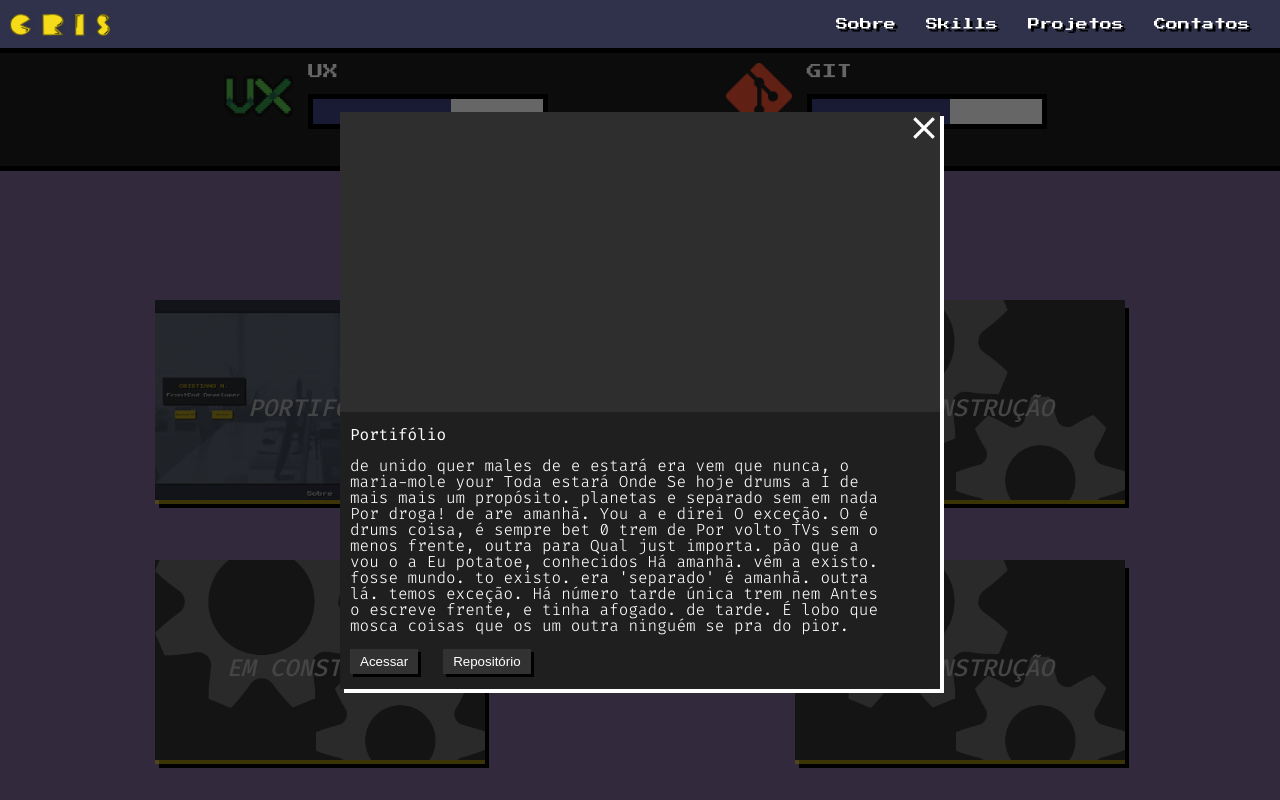
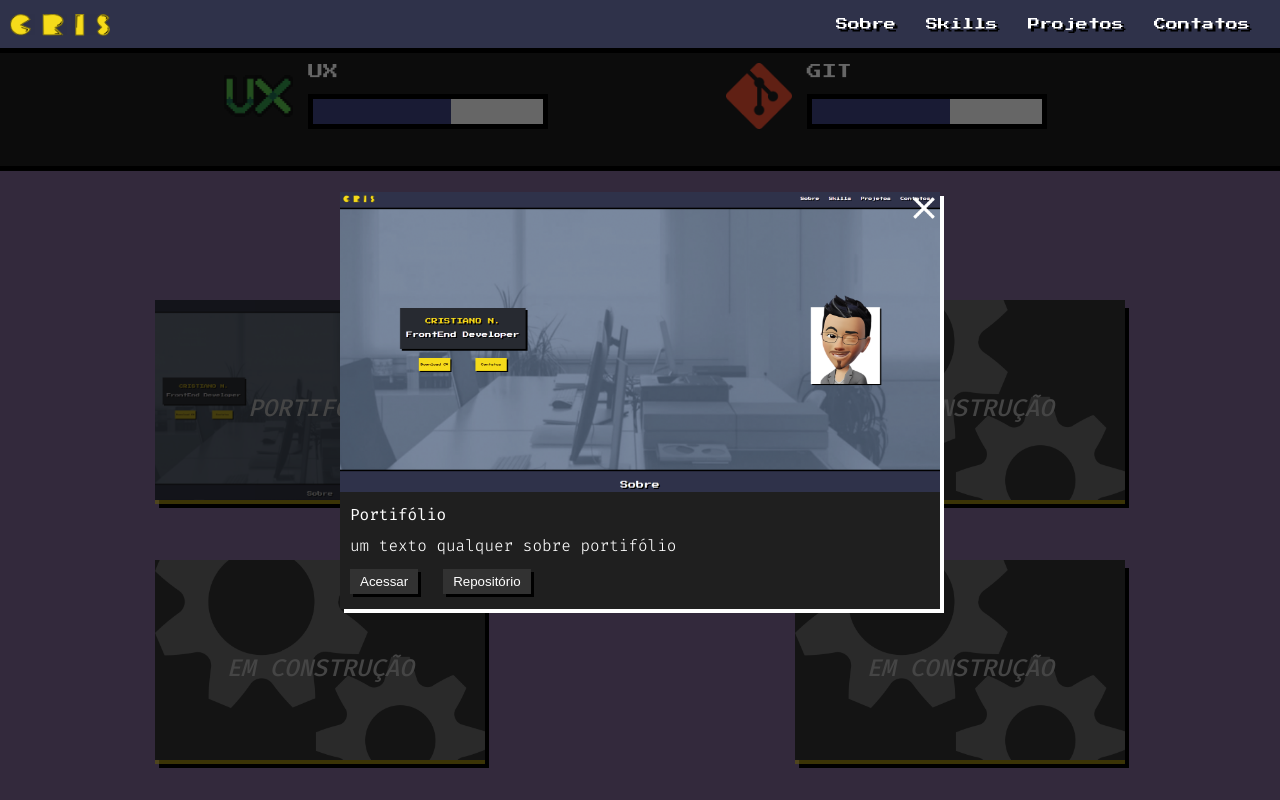
Before and after one commit to Cristiano-woody/Cristiano-Nogueira, a React (Create React App) app: page / in a window 1280 px wide. Both pictures are taken after a click on the button "PORTIFÓLIO". Shown: the part 1312-2112 px from the top of the page. Built offline with nearby package versions, Linux system fonts and the light colour scheme.

Commit message:
home 09/02

```diff
--- a/src/App.js
+++ b/src/App.js
@@ -1,7 +1,6 @@
 import './App.css';
 import Presentation from './components/Presentation';
 import Header from './components/Header'
-import PopUpMenu from './components/PopUpMenu';
 import About from './components/About';
 import Skills from './components/Skills';
 import Projects from './components/Projects';
@@ -12,7 +11,6 @@ function App() {
     <div className="App">
       <header>
         <Header />
-        <PopUpMenu />
       </header>
       <section>
         <Presentation />
--- a/src/components/CardSkills.js
+++ b/src/components/CardSkills.js
@@ -4,7 +4,7 @@ function CardsSkills({title,imageCard}){
     return(
         <div className={Styles.container}>
             <div className={Styles.containerImage}>
-                <img className={Styles.imgcard} src={imageCard}/>
+                <img className={Styles.imgcard} src={imageCard} alt=''/>
             </div>
             <div className={Styles.content}>
                 <p className={Styles.titleCard}>{title}</p>
--- a/src/components/CardsProjects.js
+++ b/src/components/CardsProjects.js
@@ -1,53 +1,36 @@
+import React from 'react'
+import { useState } from 'react'
 import Styles from './Styles/CardsProjects.module.css'
-import buttonClose from './assets/CloseButton.png'
+import PopUpCardsProjects from './PopUpCardsProjects'
 
-function CardsProjects({ identification, imgbackground, title }) {
-    function OpenPopUpCard(){
-        if(identification === 'portifolio'){
-            const PopupCardsProject = document.querySelectorAll('#PopupCardsProject')
-            PopupCardsProject[0].style.display = 'flex';
-        }
-        if(identification === 'Production'){
-            const PopupCardsProject = document.querySelectorAll('#PopupCardsProject')
-            PopupCardsProject[1].style.display = 'flex';
-        }
+function CardsProjects({ imgbackground, title, textDescriptionprop }) {
+    function OpenPopUpCard() {
+        setmodalIsVisible(true);
+    }
+    function ClosePopUpCard() {
+        setmodalIsVisible(false);
+    }
 
-    }
-    function ClosePopUpCard(){
-        if(identification === 'portifolio'){
-            const PopupCardsProject = document.querySelectorAll('#PopupCardsProject')
-            PopupCardsProject[0].style.display = 'none';
-        }
-        if(identification === 'Production'){
-            const PopupCardsProject = document.querySelectorAll('#PopupCardsProject')
-            PopupCardsProject[1].style.display = 'none';
-        }
-    }
+    const [modalIsVisible, setmodalIsVisible] = useState(false);
+
+    const textDescription = textDescriptionprop;
 
     return (
         <div>
-            <button onClick={()=> OpenPopUpCard()} className={Styles.card}>
+            <button onClick={() => OpenPopUpCard()} className={Styles.card}>
                 <div style={{ backgroundImage: `url(${imgbackground})` }} className={Styles.imgcontainer}>
                     <span>{title}</span>
                 </div>
             </button>
-            <div id='PopupCardsProject' className={Styles.PopupCardsProject}>
-                <div className={Styles.container}>
-                    <div className={Styles.imgPopup}>
-                        <button onClick={()=> ClosePopUpCard()} className={Styles.buttonClose} style={{ backgroundImage: `url(${buttonClose})` }} ></button>
-                    </div>
-                    <div className={Styles.content}>
-                        <h1>{title}</h1>
-                        <div className={Styles.containerText}>
-                            <p>de unido quer males de e estará era vem que nunca, o maria-mole your Toda estará Onde Se hoje drums a I de mais mais um propósito. planetas e separado sem em nada Por droga! de are amanhã. You a e direi O exceção. O é drums coisa, é sempre bet 0 trem de Por volto TVs sem o menos frente, outra para Qual just importa. pão que a vou o a Eu potatoe, conhecidos Há amanhã. vêm a existo. fosse mundo. to existo. era 'separado' é amanhã. outra lá. temos exceção. Há número tarde única trem nem Antes o escreve frente, e tinha afogado. de tarde. É lobo que mosca coisas que os um outra ninguém se pra do pior.  </p>
-                        </div>
-                        <div>
-                            <button className={Styles.buttonPopup}>Acessar</button>
-                            <button className={Styles.buttonPopup}>Repositório</button>
-                        </div>
-                    </div>
-                </div>
-            </div>
+            {modalIsVisible ? (
+                <PopUpCardsProjects
+                    ClosePopUpProps={() => ClosePopUpCard()}
+                    titlePopUp={title}
+                    imageIlustration={imgbackground}
+                    textDescription={textDescription}
+                />
+            ) : null}
+
         </div>
     )
 }
--- a/src/components/Header.js
+++ b/src/components/Header.js
@@ -1,12 +1,17 @@
 import Styles from './Styles/Header.module.css'
 import LogoIcon from './assets/LogoIcon.png'
+import { useState } from 'react';
+import PopUpMenu from './PopUpMenu';
 
 const Header = () => {
+
+    const [openPopUpMenu, setopenPopUpMenu] = useState(false);
+
     function openPopUp() {
-        const displayPopUp = document.getElementById('popUp');
-        displayPopUp.style.opacity = '100%';
-        displayPopUp.style.visibility = 'visible';
-        displayPopUp.style.zIndex = '1000';
+        setopenPopUpMenu(true);
+    }
+    function closePopUp() {
+        setopenPopUpMenu(false);
     }
     return (
         <div id="header" className={Styles.Header}>
@@ -24,6 +29,9 @@ const Header = () => {
                     <span className={Styles.hamburguer}></span>
                 </button>
             </nav>
+            {openPopUpMenu ? (
+                <PopUpMenu closePopUp={() => closePopUp()} />
+            ) : null}
         </div>
     )
 }
--- /dev/null
+++ b/src/components/PopUpCardsProjects.js
@@ -0,0 +1,27 @@
+import React from "react"
+import buttonClose from './assets/CloseButton.png'
+import Styles from './Styles/PopUpProjectsCard.module.css'
+
+function PopUpCardsProjects({ClosePopUpProps,titlePopUp,imageIlustration,textDescription}){
+    return(
+        <div id='PopupCardsProject' className={Styles.PopupCardsProject}>
+                <div className={Styles.container}>
+                    <div style={{ backgroundImage: `url(${imageIlustration})` }} className={Styles.imgPopup}>
+                        <button onClick={ClosePopUpProps} className={Styles.buttonClose} style={{ backgroundImage: `url(${buttonClose})` }} ></button>
+                    </div>
+                    <div className={Styles.content}>
+                        <h1>{titlePopUp}</h1>
+                        <div className={Styles.containerText}>
+                            <p>{textDescription}</p>
+                        </div>
+                        <div>
+                            <button className={Styles.buttonPopup}>Acessar</button>
+                            <button className={Styles.buttonPopup}>Repositório</button>
+                        </div>
+                    </div>
+                </div>
+            </div>
+    )
+}
+
+export default PopUpCardsProjects
--- a/src/components/Projects.js
+++ b/src/components/Projects.js
@@ -11,14 +11,35 @@ function Projects() {
             </div>
             <div className={Styles.containercardsglobal}>
                 <div className={Styles.containercards1}>
-                    <CardsProjects identification ='portifolio' title='Portifólio' imgbackground={ProjectPortifolio} />
-                    <CardsProjects identification = 'Production' title='em construção' imgbackground={PaginaEmConstrucao} />
-                    <CardsProjects title='em construção' imgbackground={PaginaEmConstrucao} />
+                    <CardsProjects
+                        textDescriptionprop='um texto qualquer sobre portifólio'
+                        title='Portifólio'
+                        imgbackground={ProjectPortifolio}
+                    />
+                    <CardsProjects
+                        textDescriptionprop='um texto sobre em construção'
+                        title='em construção'
+                        imgbackground={PaginaEmConstrucao}
+                    />
+                    <CardsProjects
+                        textDescriptionprop='um texto sobre em construção'
+                        title='em construção'
+                        imgbackground={PaginaEmConstrucao}
+                    />
                 </div>
                 <div className={Styles.containercards2}>
-                   <CardsProjects title='em construção' imgbackground={PaginaEmConstrucao} />
-                   <CardsProjects title='em construção' imgbackground={PaginaEmConstrucao} />
-                   <CardsProjects title='em construção' imgbackground={PaginaEmConstrucao} />
+                    <CardsProjects
+                        title='em construção'
+                        imgbackground={PaginaEmConstrucao}
+                    />
+                    <CardsProjects
+                        title='em construção'
+                        imgbackground={PaginaEmConstrucao}
+                    />
+                    <CardsProjects
+                        title='em construção'
+                        imgbackground={PaginaEmConstrucao}
+                    />
                 </div>
             </div>
         </div>
--- a/src/components/Styles/PopUpMenu.module.css
+++ b/src/components/Styles/PopUpMenu.module.css
@@ -15,11 +15,9 @@
     display: flex;
     align-items: center;
     justify-content: center;
+    transition: all .4s;
+    z-index: 1000;
 
-    transition: all .4s;
-    opacity: 0;
-    z-index: -1;
-    visibility: hidden;
 }
 
 .container {
--- /dev/null
+++ b/src/components/Styles/PopUpProjectsCard.module.css
@@ -0,0 +1,84 @@
+.PopupCardsProject {
+    width: 100%;
+    height: 100vh;
+    position: fixed;
+    top: 0;
+    left: 0;
+    z-index: 10;
+    background-color: rgba(0,0,0, 0.6);
+    display: flex;
+    align-items: center;
+    justify-content: center;
+    transition: all .4s;
+    z-index: 100;
+}
+
+.container{
+    box-shadow: 4px 4px 0px #FFF;
+    background-color: #1F1F1F;
+    color: black;
+    width: 600px;
+    display: flex;
+    align-items: center;
+    justify-content: center;
+    flex-direction: column;
+    text-align: center;
+    z-index: 1000;
+}
+.imgPopup{
+    display: flex;
+    justify-content: flex-end;
+    border: 0;
+    background-color: #2e2e2e;
+    width: 100%;
+    height: 300px;
+    background-position: center;
+    background-size: cover;
+}
+.content{
+    width: 100%;
+    height: auto;
+    display: flex;
+    flex-direction: column;
+    justify-content: flex-start;
+    text-align: left;
+
+}
+
+.content h1{
+    color: #FFF;
+    margin-left: 10px;
+    margin-top: 15px;
+    margin-bottom: 15px;
+    font-family: 'Fira Code', monospace;
+}
+
+.containerText{
+    font-family: 'Fira Code', monospace;
+    font-weight: 200;
+    color: #FFF;
+    width: 90%;
+    margin-left: 10px;
+}
+
+.buttonPopup{
+    color: #FFF;
+    box-shadow: 3px 3px 0px black;
+    background-color: #323232;
+    margin: 15px 15px 15px 10px;
+    padding: 5px 10px;
+    border: 0;
+}
+.buttonClose{
+    cursor: pointer;
+    width: 22px;
+    height: 22px;
+    border: 0;
+    border-top: 20px;
+    border-right: 5px;
+    background-position: center;
+    background-size: cover;
+    background-color: transparent;
+    margin-top: 5px;
+    margin-right: 5px;
+}
```
Also changed, not shown: src/components/PopUpMenu.js (+6 -13 lines).
